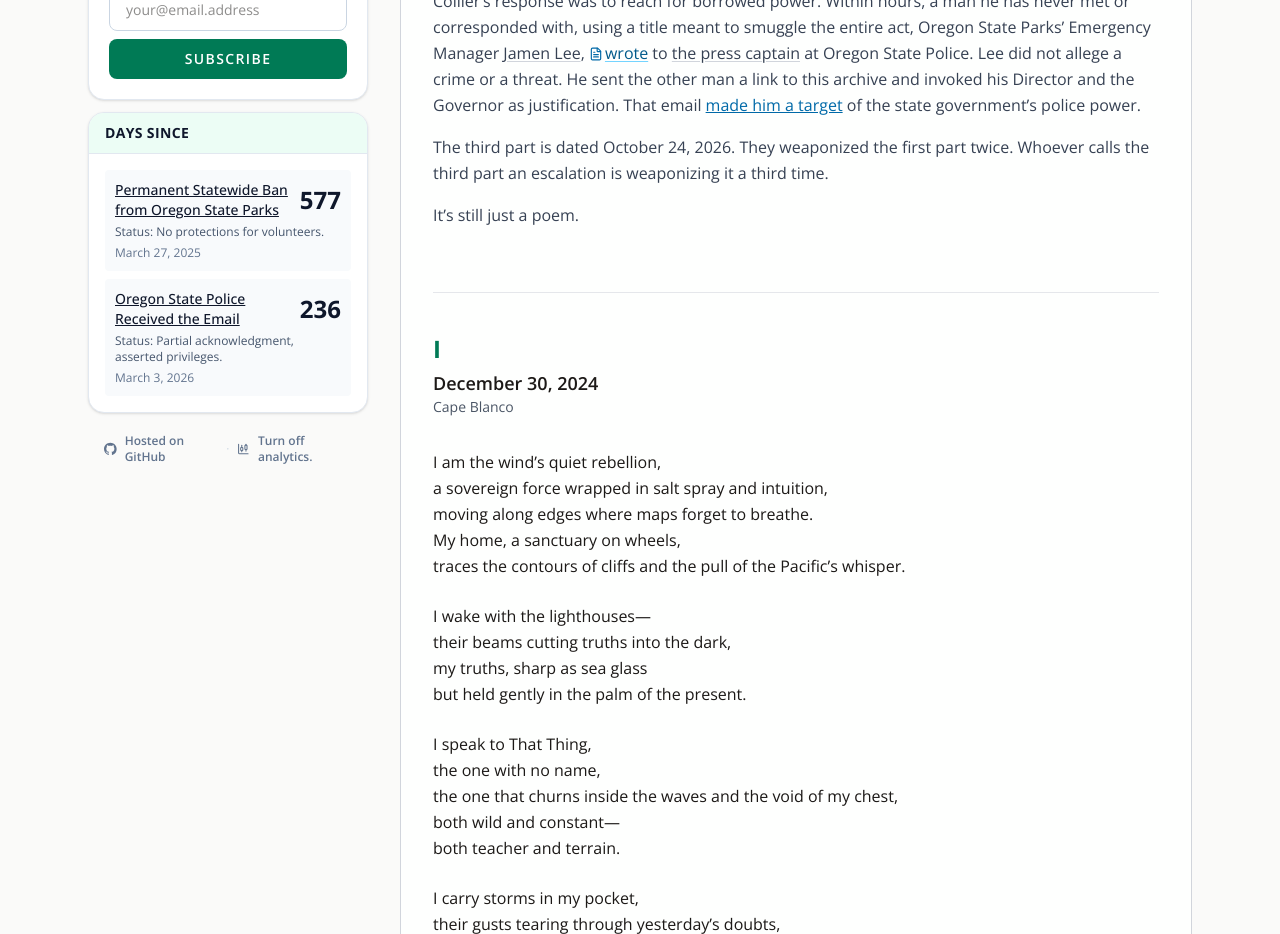
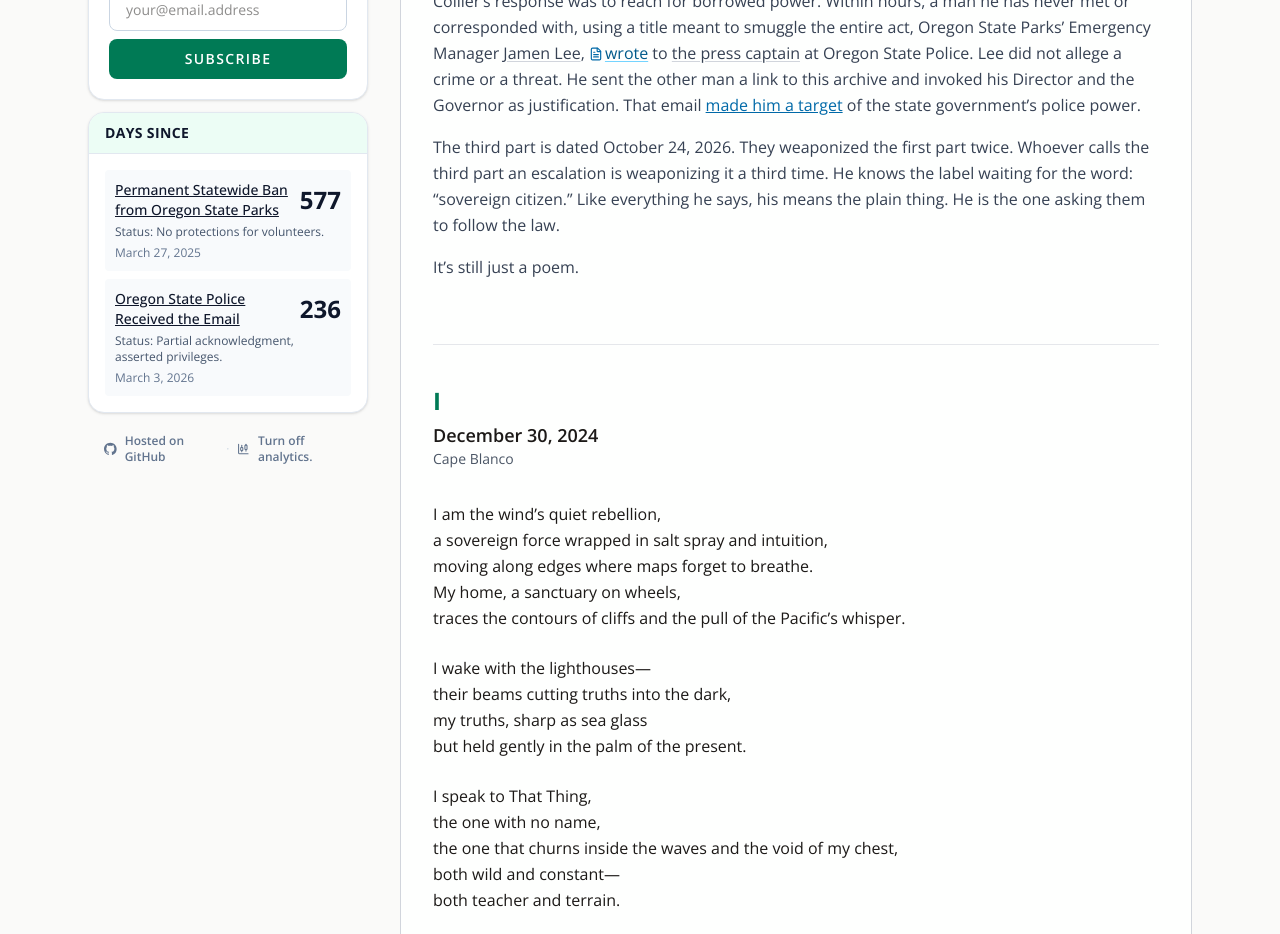
Before and after one commit to rswfire/rswfire.oprd, a Next.js app: page /soliloquy in a window 1280 px wide. Shown: the part 1120-2054 px from the top of the page. Built offline with nearby package versions, Linux system fonts and the light colour scheme.

Commit message:
Soliloquy: the label waiting for the word

```diff
--- a/app/(archive)/soliloquy/page.tsx
+++ b/app/(archive)/soliloquy/page.tsx
@@ -364,7 +364,8 @@ export default function StormchasersSoliloquyPage() {
                 </p>
                 <p>
                     The third part is dated October 24, 2026. They weaponized the first part twice. Whoever calls the
-                    third part an escalation is weaponizing it a third time.
+                    third part an escalation is weaponizing it a third time. He knows the label waiting for the word: &ldquo;sovereign citizen.&rdquo;
+                    Like everything he says, his means the plain thing. He is the one asking them to follow the law.
                 </p>
                 <p>It&rsquo;s still just a poem.
                 </p>
```
